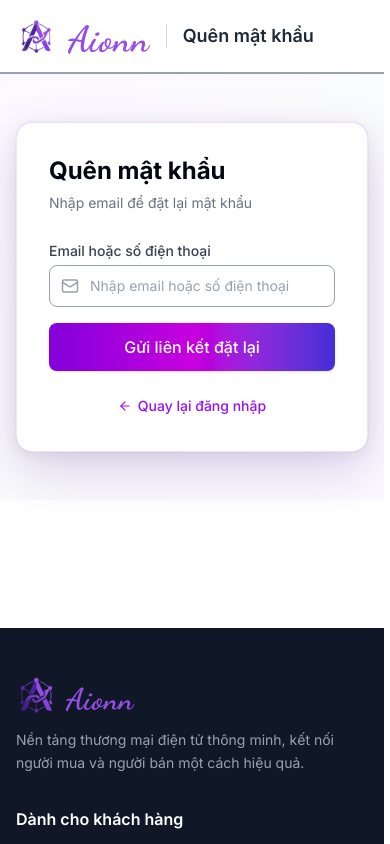
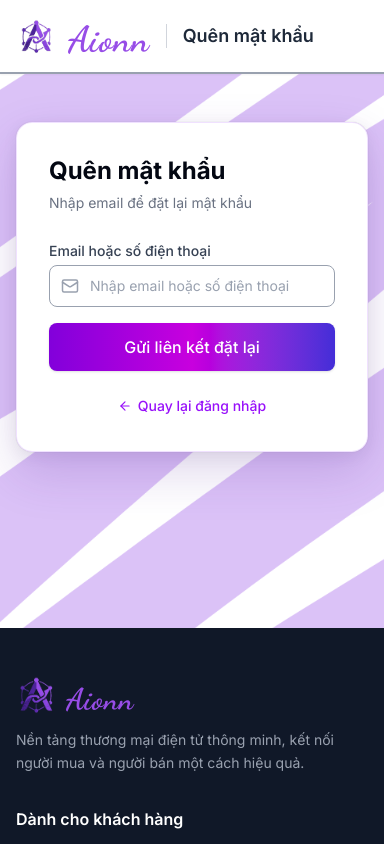
Before and after one commit to Aionn-Ecommerce-Platform/aionn-frontend-web-application, a Next.js app: page /auth/forgot-password in a window 390 px wide. Shown: the top 844 px of the page. Built offline with nearby package versions, Linux system fonts and the light colour scheme; no server answers.

Commit message:
style(theme): reveal site background across public and auth pages

```diff
--- a/src/app/auth/layout.tsx
+++ b/src/app/auth/layout.tsx
@@ -24,7 +24,7 @@ export default function AuthLayout({
   }
 
   return (
-    <div className="min-h-screen flex flex-col bg-white">
+    <div className="min-h-screen flex flex-col bg-transparent">
       <div className="border-b-2 border-gray-400 bg-white shadow-xs">
         <div className="max-w-7xl mx-auto px-4 sm:px-6 lg:px-8">
           <div className="flex items-center justify-between h-[72px]">
--- a/src/app/globals.css
+++ b/src/app/globals.css
@@ -53,7 +53,14 @@ html {
 
 body {
   color: var(--foreground);
-  background: var(--background);
+  background-color: #ffffff;
+  background-image:
+    linear-gradient(rgba(255, 255, 255, 0.1), rgba(255, 255, 255, 0.1)),
+    url("/images/Aionn_background.png");
+  background-position: center;
+  background-size: cover;
+  background-repeat: no-repeat;
+  background-attachment: fixed;
   font-family: var(--font-sans);
   -webkit-font-smoothing: antialiased;
   -moz-osx-font-smoothing: grayscale;
--- a/src/features/auth/components/ForgotPasswordView.tsx
+++ b/src/features/auth/components/ForgotPasswordView.tsx
@@ -67,7 +67,7 @@ function ForgotPasswordInner() {
   }
 
   return (
-    <div className="flex-1 bg-gradient-to-br from-purple-50/70 via-gray-50/80 to-purple-50/50 flex items-center justify-center py-12 lg:py-20 px-4">
+    <div className="flex-1 bg-transparent flex items-center justify-center py-12 lg:py-20 px-4">
       <div className="max-w-7xl mx-auto w-full grid lg:grid-cols-12 gap-8 items-center">
         <div className="lg:col-span-7 hidden lg:flex flex-col items-center justify-center space-y-6">
           <div className="relative h-56 w-56 flex items-center justify-center">
@@ -207,8 +207,8 @@ export default function ForgotPasswordPage() {
   return (
     <Suspense
       fallback={
-        <div className="flex-1 bg-gradient-to-br from--brand to--brand-strong flex items-center justify-center">
-          <div className="text-white text-lg font-medium">
+        <div className="flex-1 bg-transparent flex items-center justify-center">
+          <div className="text-gray-900 text-lg font-medium">
             {t("common.loading")}
           </div>
         </div>
--- a/src/features/auth/components/LoginView.tsx
+++ b/src/features/auth/components/LoginView.tsx
@@ -8,7 +8,7 @@ import { useTranslation } from "@/hooks";
 function LoginInner() {
   const { t } = useTranslation();
   return (
-    <div className="flex-1 bg-gradient-to-br from-purple-50/70 via-gray-50/80 to-purple-50/50 flex items-center justify-center py-12 lg:py-20 px-4">
+    <div className="flex-1 bg-transparent flex items-center justify-center py-12 lg:py-20 px-4">
       <div className="max-w-7xl mx-auto w-full grid lg:grid-cols-12 gap-8 items-center">
         <div className="lg:col-span-7 hidden lg:flex flex-col items-center justify-center space-y-6">
           <div className="relative h-56 w-56 flex items-center justify-center">
@@ -49,7 +49,7 @@ export default function LoginPage() {
   return (
     <Suspense
       fallback={
-        <div className="flex-1 bg-gradient-to-br from-purple-50 via-gray-50 to-purple-50 flex items-center justify-center">
+        <div className="flex-1 bg-transparent flex items-center justify-center">
           <div className="text-gray-900 text-lg font-medium">
             {t("common.loading")}
           </div>
--- a/src/features/auth/components/RegisterView.tsx
+++ b/src/features/auth/components/RegisterView.tsx
@@ -8,7 +8,7 @@ import { useTranslation } from "@/hooks";
 function RegisterInner() {
   const { t } = useTranslation();
   return (
-    <div className="flex-1 bg-gradient-to-br from-purple-50/70 via-gray-50/80 to-purple-50/50 flex items-center justify-center py-12 lg:py-20 px-4">
+    <div className="flex-1 bg-transparent flex items-center justify-center py-12 lg:py-20 px-4">
       <div className="max-w-7xl mx-auto w-full grid lg:grid-cols-12 gap-8 items-center">
         <div className="lg:col-span-7 hidden lg:flex flex-col items-center justify-center space-y-6">
           <div className="relative h-56 w-56 flex items-center justify-center">
@@ -49,7 +49,7 @@ export default function RegisterPage() {
   return (
     <Suspense
       fallback={
-        <div className="flex-1 bg-gradient-to-br from-purple-50 via-gray-50 to-purple-50 flex items-center justify-center">
+        <div className="flex-1 bg-transparent flex items-center justify-center">
           <div className="text-gray-900 text-lg font-medium">
             {t("common.loading")}
           </div>
```
Also changed, not shown: public/images/Aionn_background.png (added).
